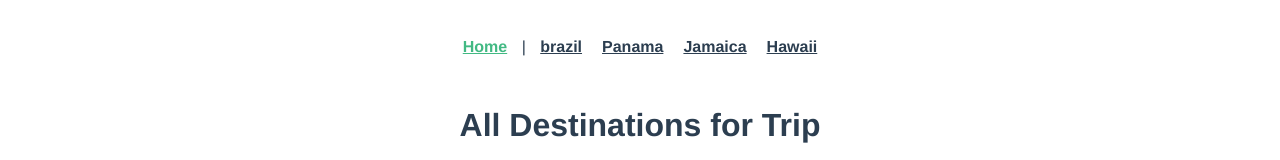
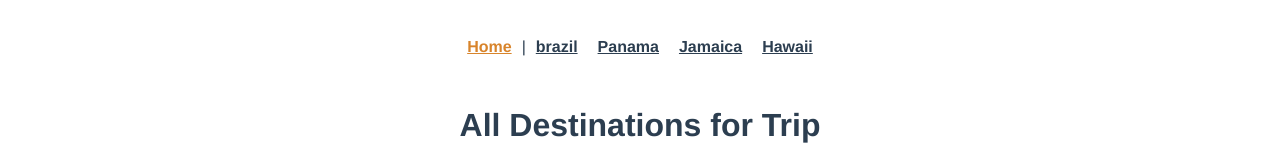
Before and after one commit to atishbagate/vue-router, a Vue app: page / in a window 1280 px wide. Shown: the top 160 px of the page. Built offline with nearby package versions, Linux system fonts and the light colour scheme.

Commit message:
navigation is added and. active class is added. to change the color of active link which will dynamically added to the link which is active.

```diff
--- a/src/App.vue
+++ b/src/App.vue
@@ -1,21 +1,15 @@
 <template>
   <div id="app">
-    <div id="nav">
-      <router-link to="/">Home</router-link> |
-      <router-link to="/Brazil">brazil</router-link>
-      <router-link to="/Panama">Panama</router-link>
-      <router-link to="/Jamaica">Jamaica</router-link>
-      <router-link to="/Hawaii">Hawaii</router-link>
-    </div>
+    <TheNavigation />
     <router-view />
     <!-- <Home /> -->
   </div>
 </template>
 <script>
-// import Home from "../src/views/Home.vue";
+import TheNavigation from "@/components/TheNavigation.vue";
 export default {
   components: {
-    // Home,
+    TheNavigation,
   },
 };
 </script>
@@ -28,18 +22,4 @@
   text-align: center;
   color: #2c3e50;
 }
-
-#nav {
-  padding: 30px;
-}
-
-#nav a {
-  font-weight: bold;
-  color: #2c3e50;
-  padding: 0 10px;
-}
-
-#nav a.router-link-exact-active {
-  color: #42b983;
-}
 </style>
--- /dev/null
+++ b/src/components/TheNavigation.vue
@@ -0,0 +1,31 @@
+<template>
+  <nav id="nav">
+    <router-link to="/">Home</router-link> |
+    <router-link to="/Brazil">brazil</router-link>
+    <router-link to="/Panama">Panama</router-link>
+    <router-link to="/Jamaica">Jamaica</router-link>
+    <router-link to="/Hawaii">Hawaii</router-link>
+  </nav>
+</template>
+<style scoped>
+#nav {
+  display: flex;
+  align-items: center;
+  justify-content: center;
+}
+
+#nav {
+  padding: 30px;
+}
+
+#nav a {
+  font-weight: bold;
+  color: #2c3e50;
+  padding: 0 10px;
+}
+
+/* vue-school-active-class this is the class dynalically added to active link  */
+#nav a.vue-school-active-class {
+  color: #d8842b;
+}
+</style>
--- a/src/router/index.js
+++ b/src/router/index.js
@@ -46,6 +46,8 @@
 ];
 
 const router = new VueRouter({
+  // this is the class is applied to active link > define the class in your css code
+  linkActiveClass: "vue-school-active-class",
   routes,
 });
 
```
